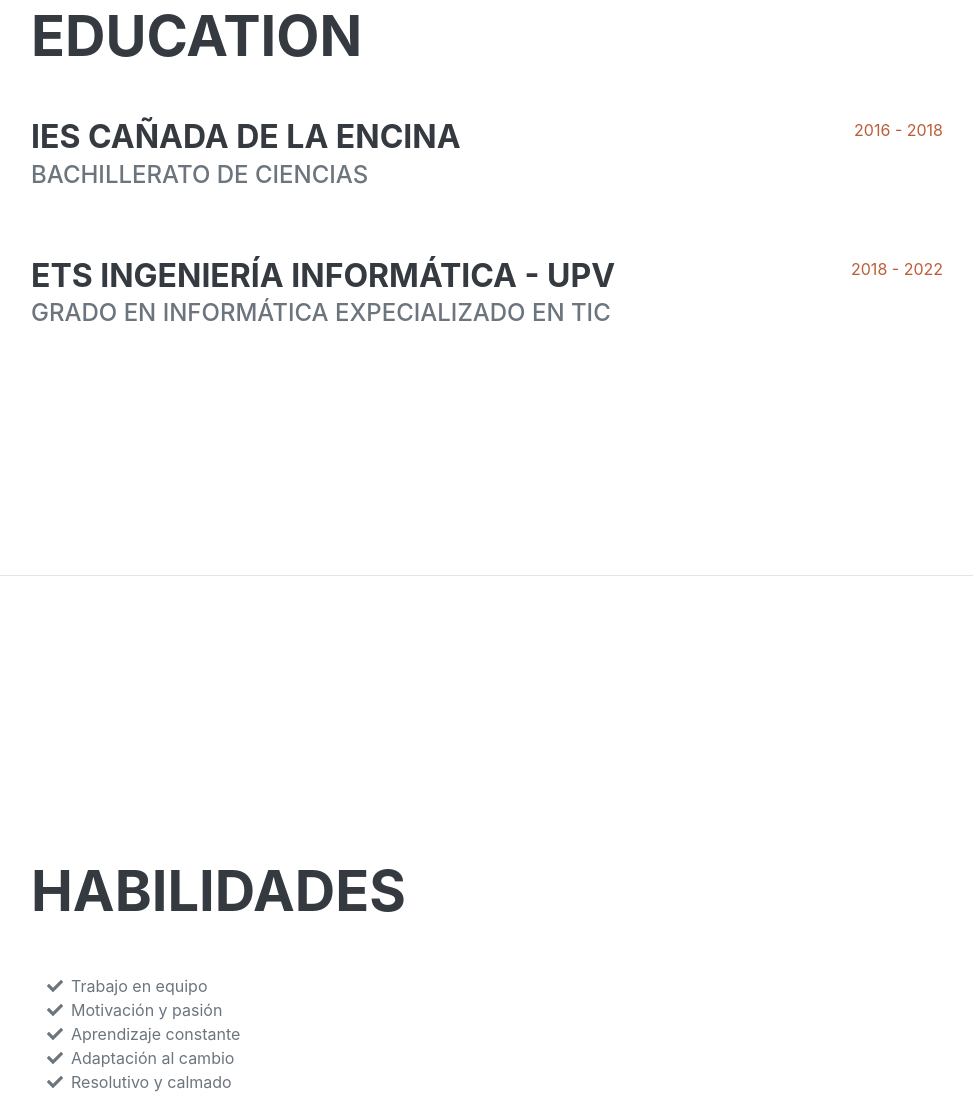
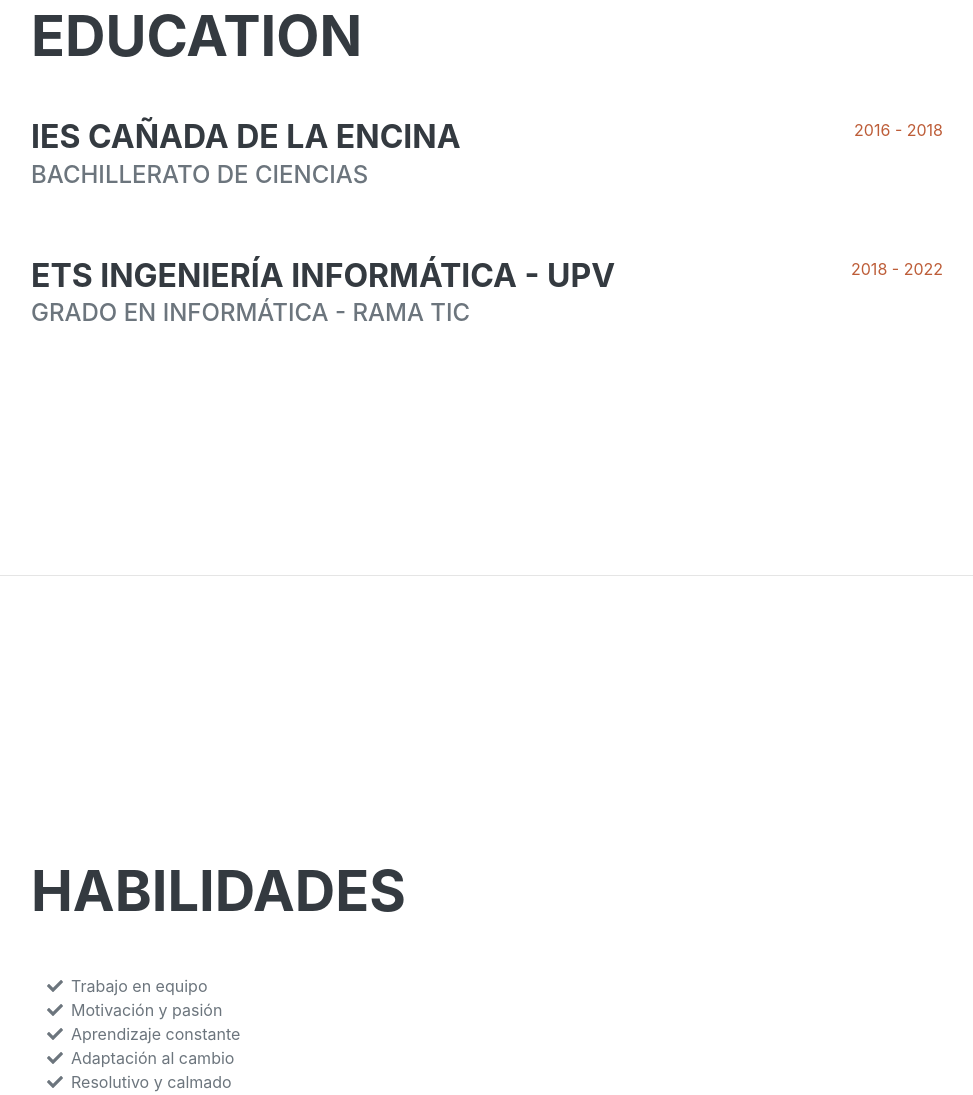
Before and after one commit to Nikeley/Nikeley.github.io, a plain HTML site: page index.html in a window 1280 px wide. Shown: the part 1027-2122 px from the top of the page, without its empty margins (289-1262 px from the left). Drawn offline with nearby package versions, Linux system fonts and the light colour scheme; a web font is replaced by a local one.

Commit message:
Update index.html

```diff
--- a/index.html
+++ b/index.html
@@ -74,7 +74,7 @@
                     <div class="d-flex flex-column flex-md-row justify-content-between">
                         <div class="flex-grow-1">
                             <h3 class="mb-0">ETS INGENIER&Iacute;A INFORM&Aacute;TICA - UPV</h3>
-                            <div class="subheading mb-3">Grado en inform&aacute;tica expecializado en TIC</div>
+                            <div class="subheading mb-3">Grado en inform&aacute;tica - rama TIC</div>
                             <!--<p>GPA: 3.56</p>-->
                         </div>
                         <div class="flex-shrink-0"><span class="text-primary">2018 - 2022</span></div>
```
